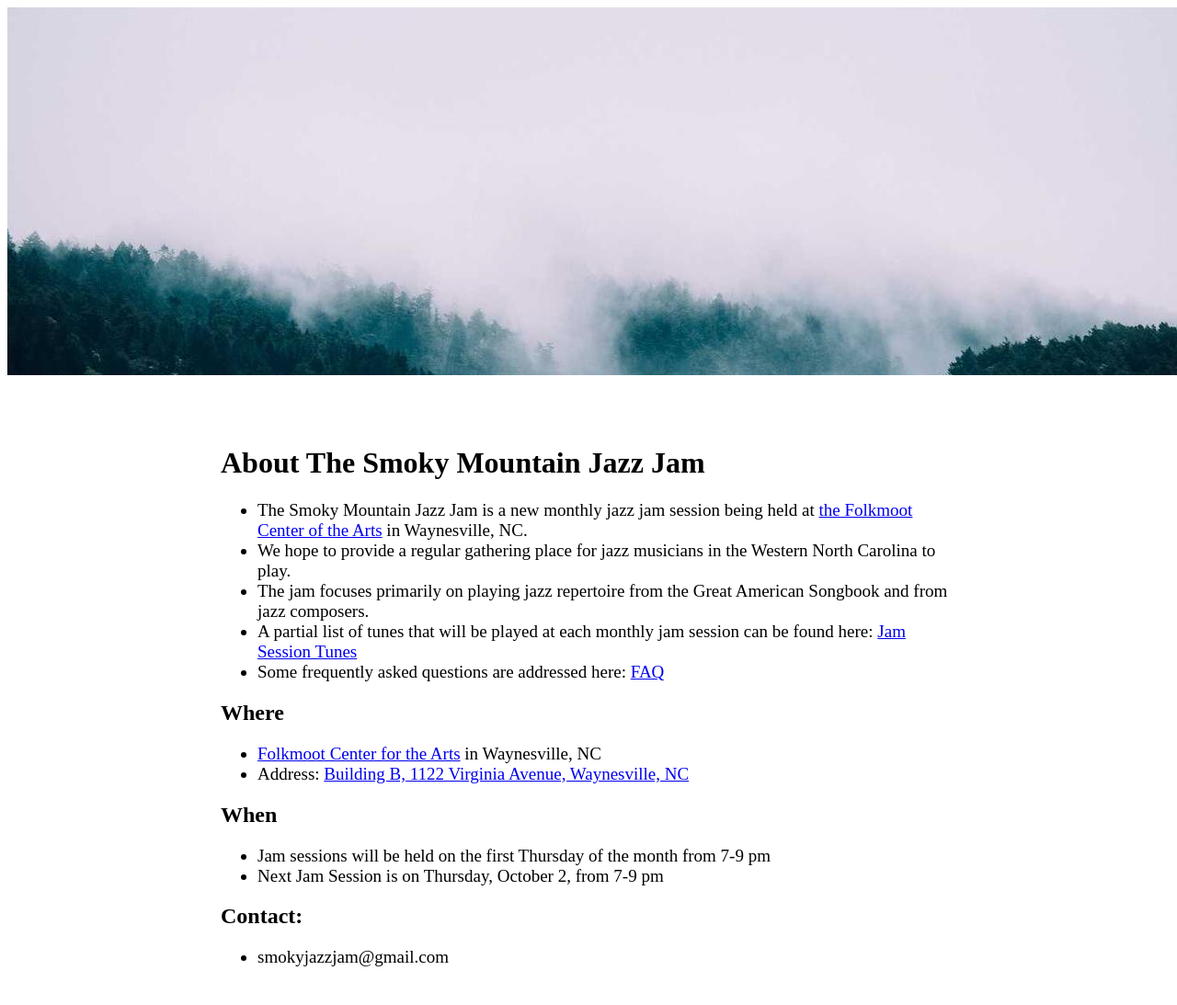
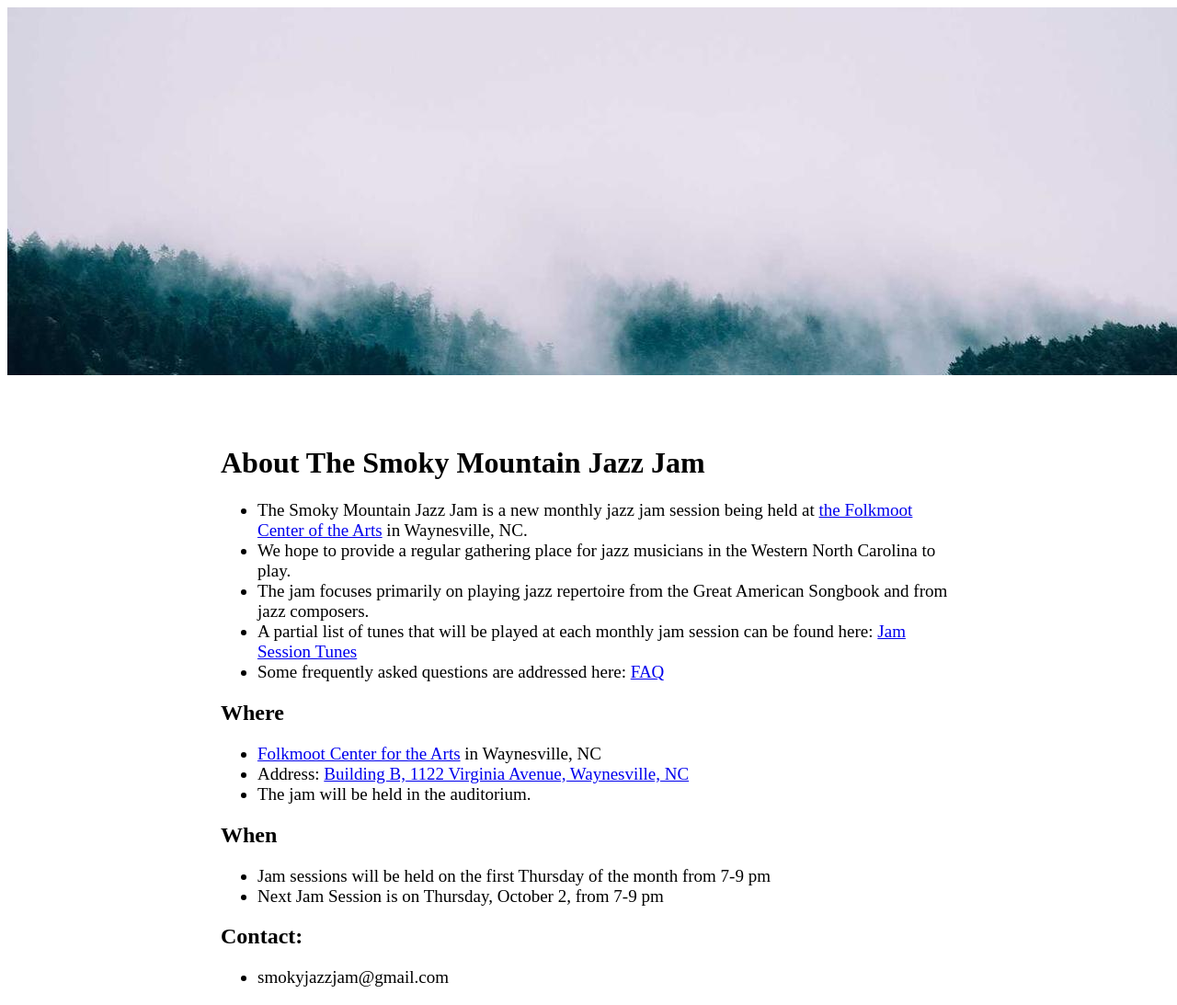
Before and after one commit to smokyjazzjam/smokyjazzjam, a Jekyll site: the page built from index.md, in a window 1280 px wide. Shown: the whole page at 92% size. Built offline with Jekyll 4.4.1, drawn with Linux system fonts in a browser that asks for light colours; before the commit the page ends 1071 px from its top, so only the background shows below that.

Commit message:
Update index.md

```diff
--- a/index.md
+++ b/index.md
@@ -30,6 +30,7 @@ layout: default
   <ul class="larger-text">
     <li><a href="https://www.folkmoot.org/">Folkmoot Center for the Arts</a> in Waynesville, NC</li>
     <li>Address: <a href="https://maps.app.goo.gl/KduAxvnix88e4M369">Building B, 1122 Virginia Avenue, Waynesville, NC</a></li>
+    <li>The jam will be held in the auditorium.</li>
   </ul>
 
   <h2><strong>When</strong></h2>
```
